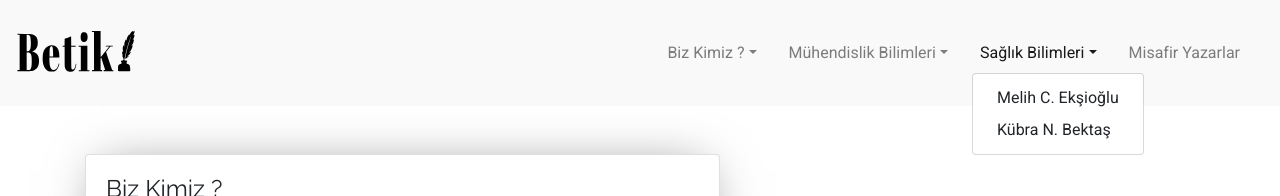
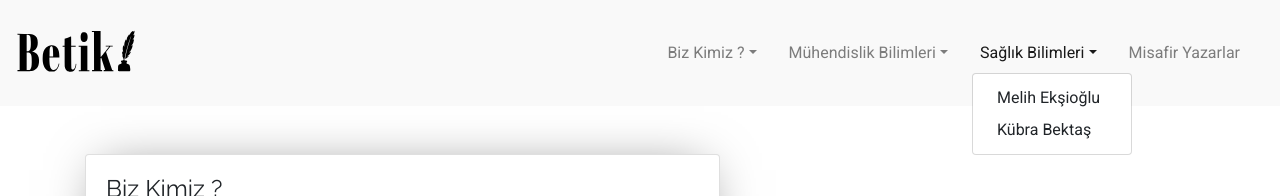
Before and after one commit to gngrozturk/Betik-Blog, a Next.js app: page /about in a window 1280 px wide. Both pictures are taken after a click on the button "Sağlık Bilimleri". Shown: the top 196 px of the page. Built offline with nearby package versions, Linux system fonts and the light colour scheme.

Commit message:
navigation update

```diff
--- a/components/navigation.js
+++ b/components/navigation.js
@@ -56,13 +56,13 @@ function Navigation() {
                 href="/melihcaneksioglu"
                 className={styles.dropdownItem}
               >
-                Melih C. Ekşioğlu
+                Melih Ekşioğlu
               </NavDropdown.Item>
               <NavDropdown.Item
                 href="/kubranurbektas"
                 className={styles.dropdownItem}
               >
-                Kübra N. Bektaş
+                Kübra Bektaş
               </NavDropdown.Item>
             </NavDropdown>
             <Nav.Link href="/misafiryazarlar" className={styles.mainItems}>
```
